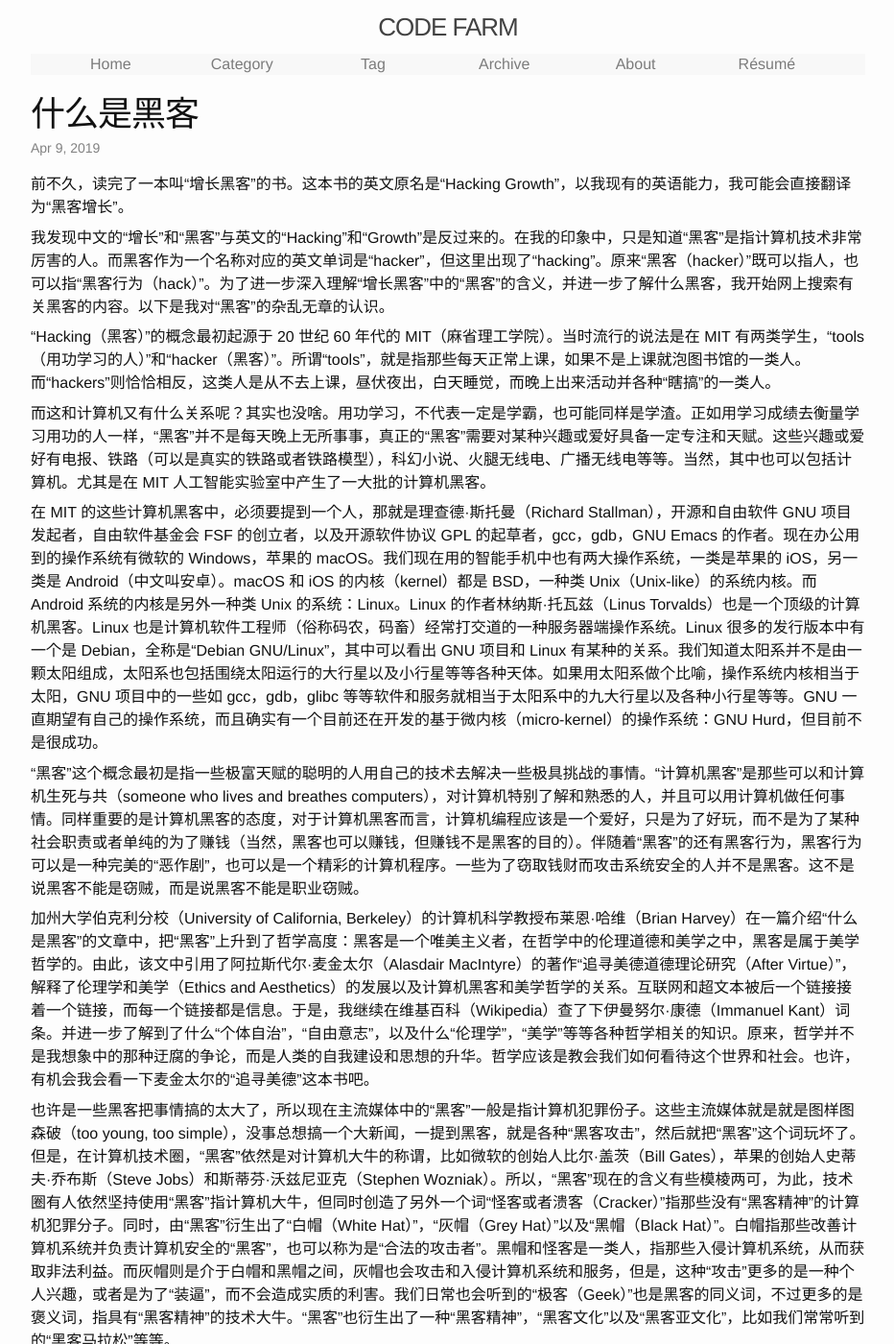
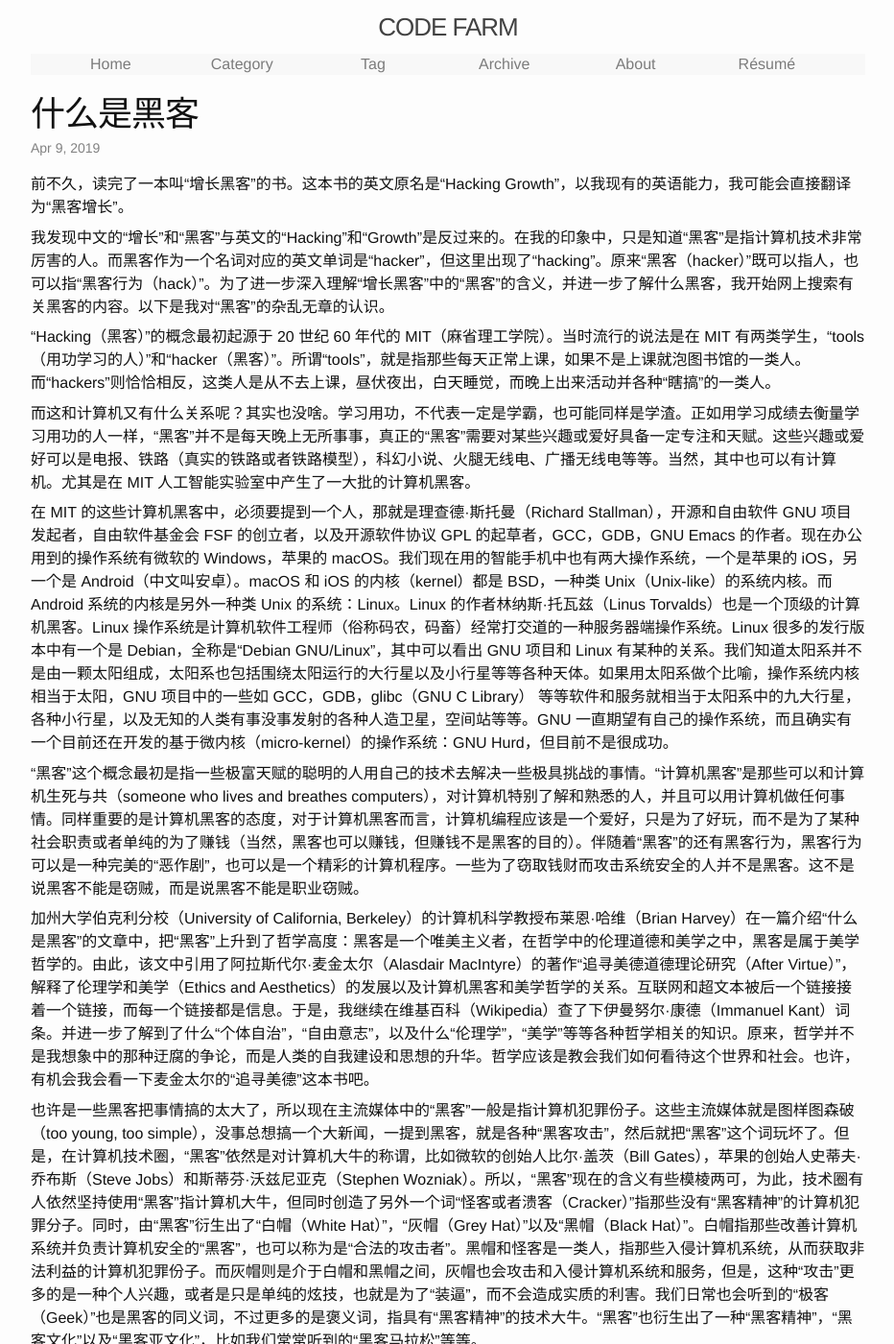
Before and after one commit to ousiax/ousiax.github.io, a Jekyll site: the page built from _posts/2019-04-09-what-is-a-hacker.md, in a window 1280 px wide and 1400 px high. Shown: the whole window at 96% size, without its empty margins (173-1105 px from the left). Built offline with Jekyll 4.4.1, drawn with Linux system fonts in a browser that asks for light colours; some of the changed text lies outside the part shown.

Commit message:
Update 2019-04-09-what-is-a-hacker.md

```diff
--- a/_posts/2019-04-09-what-is-a-hacker.md
+++ b/_posts/2019-04-09-what-is-a-hacker.md
@@ -8,19 +8,19 @@
 
 前不久，读完了一本叫“增长黑客”的书。这本书的英文原名是“Hacking Growth”，以我现有的英语能力，我可能会直接翻译为“黑客增长”。
 
-我发现中文的“增长”和“黑客”与英文的“Hacking”和“Growth”是反过来的。在我的印象中，只是知道“黑客”是指计算机技术非常厉害的人。而黑客作为一个名称对应的英文单词是“hacker”，但这里出现了“hacking”。原来“黑客（hacker）”既可以指人，也可以指“黑客行为（hack）”。为了进一步深入理解“增长黑客”中的“黑客”的含义，并进一步了解什么黑客，我开始网上搜索有关黑客的内容。以下是我对“黑客”的杂乱无章的认识。
+我发现中文的“增长”和“黑客”与英文的“Hacking”和“Growth”是反过来的。在我的印象中，只是知道“黑客”是指计算机技术非常厉害的人。而黑客作为一个名词对应的英文单词是“hacker”，但这里出现了“hacking”。原来“黑客（hacker）”既可以指人，也可以指“黑客行为（hack）”。为了进一步深入理解“增长黑客”中的“黑客”的含义，并进一步了解什么黑客，我开始网上搜索有关黑客的内容。以下是我对“黑客”的杂乱无章的认识。
 
 “Hacking（黑客）”的概念最初起源于 20 世纪 60 年代的 MIT（麻省理工学院）。当时流行的说法是在 MIT 有两类学生，“tools（用功学习的人）”和“hacker（黑客）”。所谓“tools”，就是指那些每天正常上课，如果不是上课就泡图书馆的一类人。而“hackers”则恰恰相反，这类人是从不去上课，昼伏夜出，白天睡觉，而晚上出来活动并各种“瞎搞”的一类人。
 
-而这和计算机又有什么关系呢？其实也没啥。用功学习，不代表一定是学霸，也可能同样是学渣。正如用学习成绩去衡量学习用功的人一样，“黑客”并不是每天晚上无所事事，真正的“黑客”需要对某种兴趣或爱好具备一定专注和天赋。这些兴趣或爱好有电报、铁路（可以是真实的铁路或者铁路模型），科幻小说、火腿无线电、广播无线电等等。当然，其中也可以包括计算机。尤其是在 MIT 人工智能实验室中产生了一大批的计算机黑客。
+而这和计算机又有什么关系呢？其实也没啥。学习用功，不代表一定是学霸，也可能同样是学渣。正如用学习成绩去衡量学习用功的人一样，“黑客”并不是每天晚上无所事事，真正的“黑客”需要对某些兴趣或爱好具备一定专注和天赋。这些兴趣或爱好可以是电报、铁路（真实的铁路或者铁路模型），科幻小说、火腿无线电、广播无线电等等。当然，其中也可以有计算机。尤其是在 MIT 人工智能实验室中产生了一大批的计算机黑客。
 
-在 MIT 的这些计算机黑客中，必须要提到一个人，那就是理查德·斯托曼（Richard Stallman），开源和自由软件 GNU 项目发起者，自由软件基金会 FSF 的创立者，以及开源软件协议 GPL 的起草者，gcc，gdb，GNU Emacs 的作者。现在办公用到的操作系统有微软的 Windows，苹果的 macOS。我们现在用的智能手机中也有两大操作系统，一类是苹果的 iOS，另一类是 Android（中文叫安卓）。macOS 和 iOS 的内核（kernel）都是 BSD，一种类 Unix（Unix-like）的系统内核。而 Android 系统的内核是另外一种类 Unix 的系统：Linux。Linux 的作者林纳斯·托瓦兹（Linus Torvalds）也是一个顶级的计算机黑客。Linux 也是计算机软件工程师（俗称码农，码畜）经常打交道的一种服务器端操作系统。Linux 很多的发行版本中有一个是 Debian，全称是“Debian GNU/Linux”，其中可以看出 GNU 项目和 Linux 有某种的关系。我们知道太阳系并不是由一颗太阳组成，太阳系也包括围绕太阳运行的大行星以及小行星等等各种天体。如果用太阳系做个比喻，操作系统内核相当于太阳，GNU 项目中的一些如 gcc，gdb，glibc 等等软件和服务就相当于太阳系中的九大行星以及各种小行星等等。GNU 一直期望有自己的操作系统，而且确实有一个目前还在开发的基于微内核（micro-kernel）的操作系统：GNU Hurd，但目前不是很成功。
+在 MIT 的这些计算机黑客中，必须要提到一个人，那就是理查德·斯托曼（Richard Stallman），开源和自由软件 GNU 项目发起者，自由软件基金会 FSF 的创立者，以及开源软件协议 GPL 的起草者，GCC，GDB，GNU Emacs 的作者。现在办公用到的操作系统有微软的 Windows，苹果的 macOS。我们现在用的智能手机中也有两大操作系统，一个是苹果的 iOS，另一个是 Android（中文叫安卓）。macOS 和 iOS 的内核（kernel）都是 BSD，一种类 Unix（Unix-like）的系统内核。而 Android 系统的内核是另外一种类 Unix 的系统：Linux。Linux 的作者林纳斯·托瓦兹（Linus Torvalds）也是一个顶级的计算机黑客。Linux 操作系统是计算机软件工程师（俗称码农，码畜）经常打交道的一种服务器端操作系统。Linux 很多的发行版本中有一个是 Debian，全称是“Debian GNU/Linux”，其中可以看出 GNU 项目和 Linux 有某种的关系。我们知道太阳系并不是由一颗太阳组成，太阳系也包括围绕太阳运行的大行星以及小行星等等各种天体。如果用太阳系做个比喻，操作系统内核相当于太阳，GNU 项目中的一些如 GCC，GDB，glibc（GNU C Library） 等等软件和服务就相当于太阳系中的九大行星，各种小行星，以及无知的人类有事没事发射的各种人造卫星，空间站等等。GNU 一直期望有自己的操作系统，而且确实有一个目前还在开发的基于微内核（micro-kernel）的操作系统：GNU Hurd，但目前不是很成功。
 
 “黑客”这个概念最初是指一些极富天赋的聪明的人用自己的技术去解决一些极具挑战的事情。“计算机黑客”是那些可以和计算机生死与共（someone who lives and breathes computers），对计算机特别了解和熟悉的人，并且可以用计算机做任何事情。同样重要的是计算机黑客的态度，对于计算机黑客而言，计算机编程应该是一个爱好，只是为了好玩，而不是为了某种社会职责或者单纯的为了赚钱（当然，黑客也可以赚钱，但赚钱不是黑客的目的）。伴随着“黑客”的还有黑客行为，黑客行为可以是一种完美的“恶作剧”，也可以是一个精彩的计算机程序。一些为了窃取钱财而攻击系统安全的人并不是黑客。这不是说黑客不能是窃贼，而是说黑客不能是职业窃贼。
 
 加州大学伯克利分校（University of California, Berkeley）的计算机科学教授布莱恩·哈维（Brian Harvey）在一篇介绍“什么是黑客”的文章中，把“黑客”上升到了哲学高度：黑客是一个唯美主义者，在哲学中的伦理道德和美学之中，黑客是属于美学哲学的。由此，该文中引用了阿拉斯代尔·麦金太尔（Alasdair MacIntyre）的著作“追寻美德道德理论研究（After Virtue）”，解释了伦理学和美学（Ethics and Aesthetics）的发展以及计算机黑客和美学哲学的关系。互联网和超文本被后一个链接接着一个链接，而每一个链接都是信息。于是，我继续在维基百科（Wikipedia）查了下伊曼努尔·康德（Immanuel Kant）词条。并进一步了解到了什么“个体自治”，“自由意志”，以及什么“伦理学”，“美学”等等各种哲学相关的知识。原来，哲学并不是我想象中的那种迂腐的争论，而是人类的自我建设和思想的升华。哲学应该是教会我们如何看待这个世界和社会。也许，有机会我会看一下麦金太尔的“追寻美德”这本书吧。
 
-也许是一些黑客把事情搞的太大了，所以现在主流媒体中的“黑客”一般是指计算机犯罪份子。这些主流媒体就是就是图样图森破（too young, too simple），没事总想搞一个大新闻，一提到黑客，就是各种“黑客攻击”，然后就把“黑客”这个词玩坏了。但是，在计算机技术圈，“黑客”依然是对计算机大牛的称谓，比如微软的创始人比尔·盖茨（Bill Gates），苹果的创始人史蒂夫·乔布斯（Steve Jobs）和斯蒂芬·沃兹尼亚克（Stephen Wozniak）。所以，“黑客”现在的含义有些模棱两可，为此，技术圈有人依然坚持使用“黑客”指计算机大牛，但同时创造了另外一个词“怪客或者溃客（Cracker）”指那些没有“黑客精神”的计算机犯罪分子。同时，由“黑客”衍生出了“白帽（White Hat）”，“灰帽（Grey Hat）”以及“黑帽（Black Hat）”。白帽指那些改善计算机系统并负责计算机安全的“黑客”，也可以称为是“合法的攻击者”。黑帽和怪客是一类人，指那些入侵计算机系统，从而获取非法利益。而灰帽则是介于白帽和黑帽之间，灰帽也会攻击和入侵计算机系统和服务，但是，这种“攻击”更多的是一种个人兴趣，或者是为了“装逼”，而不会造成实质的利害。我们日常也会听到的“极客（Geek）”也是黑客的同义词，不过更多的是褒义词，指具有“黑客精神”的技术大牛。“黑客”也衍生出了一种“黑客精神”，“黑客文化”以及“黑客亚文化”，比如我们常常听到的“黑客马拉松”等等。
+也许是一些黑客把事情搞的太大了，所以现在主流媒体中的“黑客”一般是指计算机犯罪份子。这些主流媒体就是图样图森破（too young, too simple），没事总想搞一个大新闻，一提到黑客，就是各种“黑客攻击”，然后就把“黑客”这个词玩坏了。但是，在计算机技术圈，“黑客”依然是对计算机大牛的称谓，比如微软的创始人比尔·盖茨（Bill Gates），苹果的创始人史蒂夫·乔布斯（Steve Jobs）和斯蒂芬·沃兹尼亚克（Stephen Wozniak）。所以，“黑客”现在的含义有些模棱两可，为此，技术圈有人依然坚持使用“黑客”指计算机大牛，但同时创造了另外一个词“怪客或者溃客（Cracker）”指那些没有“黑客精神”的计算机犯罪分子。同时，由“黑客”衍生出了“白帽（White Hat）”，“灰帽（Grey Hat）”以及“黑帽（Black Hat）”。白帽指那些改善计算机系统并负责计算机安全的“黑客”，也可以称为是“合法的攻击者”。黑帽和怪客是一类人，指那些入侵计算机系统，从而获取非法利益的计算机犯罪份子。而灰帽则是介于白帽和黑帽之间，灰帽也会攻击和入侵计算机系统和服务，但是，这种“攻击”更多的是一种个人兴趣，或者是只是单纯的炫技，也就是为了“装逼”，而不会造成实质的利害。我们日常也会听到的“极客（Geek）”也是黑客的同义词，不过更多的是褒义词，指具有“黑客精神”的技术大牛。“黑客”也衍生出了一种“黑客精神”，“黑客文化”以及“黑客亚文化”，比如我们常常听到的“黑客马拉松”等等。
 
 如果想进一步了解“计算机黑客”，可以读一读斯蒂芬·利维（Steven Levy）的“黑客：计算机革命的英雄”这本书。
 
```
